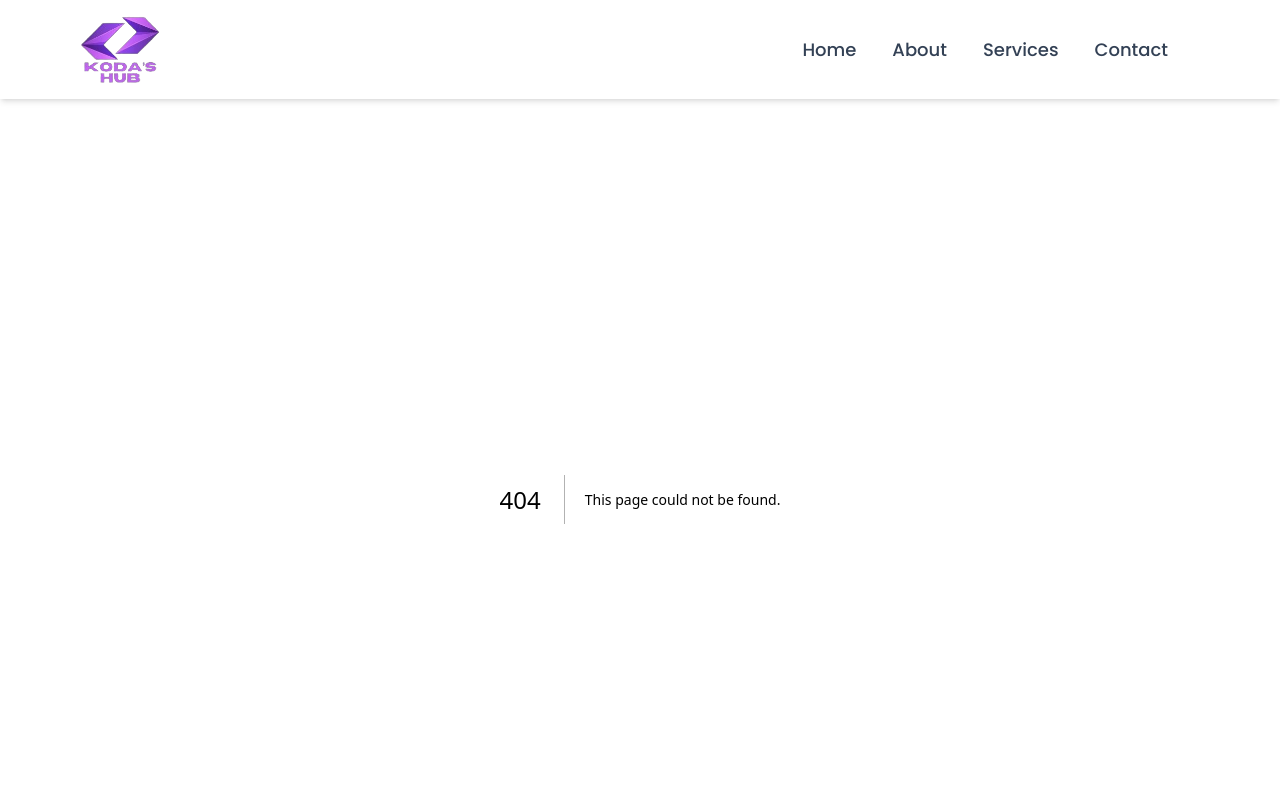
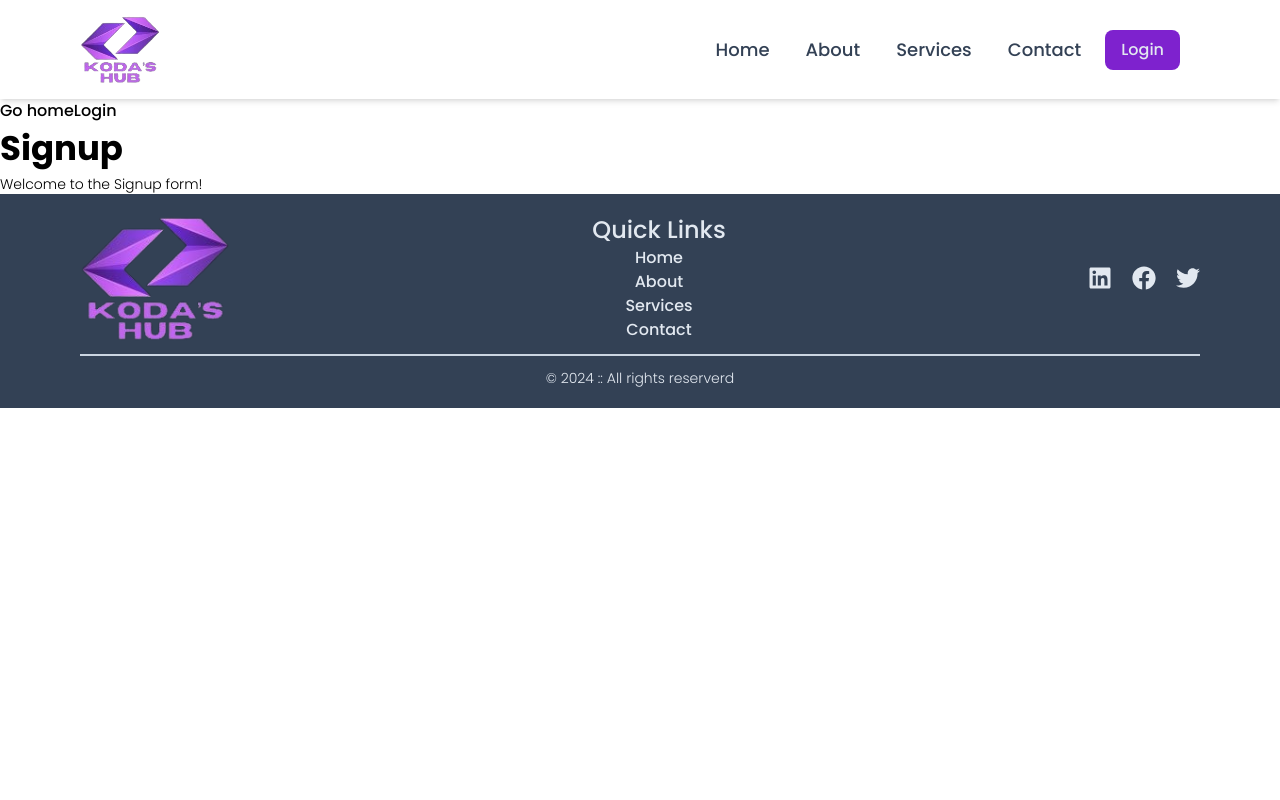
Before and after one commit to PhilipOyelegbin/kodashub, a Next.js app: page /register in a window 1280 px wide. Before the commit this address had no page. Shown: the top 800 px of the page. Built offline with nearby package versions, Linux system fonts and the light colour scheme.

Commit message:
layout test

```diff
--- /dev/null
+++ b/app/(auth)/layout.jsx
@@ -0,0 +1,9 @@
+export default function AuthLayout({ children }) {
+  return (
+    <html lang='en'>
+      <body>
+        <main>{children}</main>
+      </body>
+    </html>
+  );
+}
--- /dev/null
+++ b/app/(auth)/login/page.jsx
@@ -0,0 +1,16 @@
+import Link from "next/link";
+
+const Login = () => {
+  return (
+    <article>
+      <Link href='/' target='_parent'>
+        Go home
+      </Link>
+      <Link href='/register'>Register</Link>
+      <h1>Login</h1>
+      <p>Welcome to the Login form!</p>
+    </article>
+  );
+};
+
+export default Login;
--- /dev/null
+++ b/app/(auth)/register/page.jsx
@@ -0,0 +1,16 @@
+import Link from "next/link";
+
+const Register = () => {
+  return (
+    <article>
+      <Link href='/' target='_parent'>
+        Go home
+      </Link>
+      <Link href='/login'>Login</Link>
+      <h1>Signup</h1>
+      <p>Welcome to the Signup form!</p>
+    </article>
+  );
+};
+
+export default Register;
--- a/app/Navbar.jsx
+++ b/app/Navbar.jsx
@@ -42,6 +42,9 @@ export default function Navbar() {
             {item.label}
           </Link>
         ))}
+        <Link href='/login' className='btn'>
+          Login
+        </Link>
         <FaTimes
           className='mx-auto md:hidden cursor-pointer h-6 w-6 text-purple-700'
           onClick={() => setToggleMenu(!toggleMenu)}
--- /dev/null
+++ b/app/dashboard/layout.jsx
@@ -0,0 +1,9 @@
+export default function DashboardLayout({ children }) {
+  return (
+    <html lang='en'>
+      <body>
+        <main>{children}</main>
+      </body>
+    </html>
+  );
+}
--- /dev/null
+++ b/app/dashboard/page.jsx
@@ -0,0 +1,15 @@
+import Link from "next/link";
+
+const Dashboard = () => {
+  return (
+    <article>
+      <Link href='/' target='_parent'>
+        Home
+      </Link>
+      <h1>Dashboard</h1>
+      <p>Welcome to the Dashboard!</p>
+    </article>
+  );
+};
+
+export default Dashboard;
```
Also changed, not shown: app/page.js (+4 -4 lines), app/components/Button.jsx (renamed from app/_components/Button.jsx), app/components/Features.jsx (renamed from app/_components/Features.jsx), app/components/Hero.jsx (renamed from app/_components/Hero.jsx), app/components/Services.jsx (renamed from app/_components/Services.jsx), app/components/Testimonials.jsx (renamed from app/_components/Testimonials.jsx).
